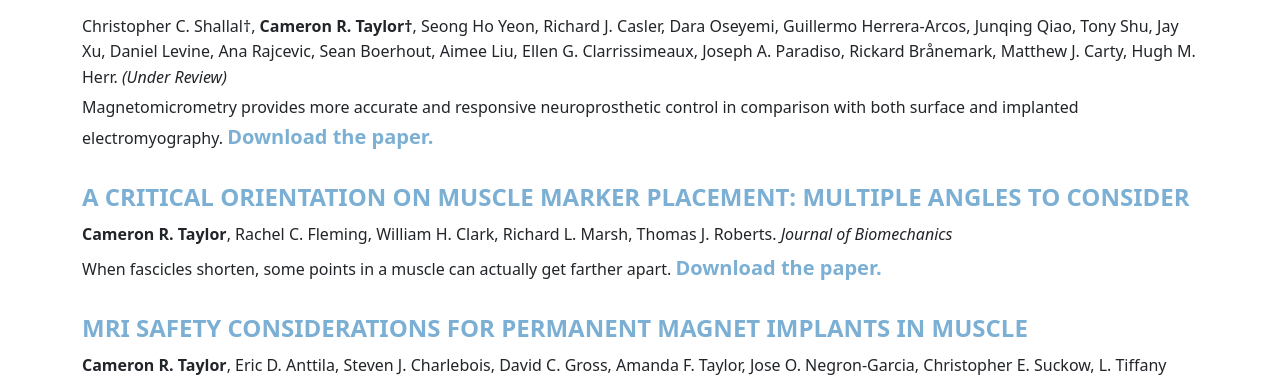
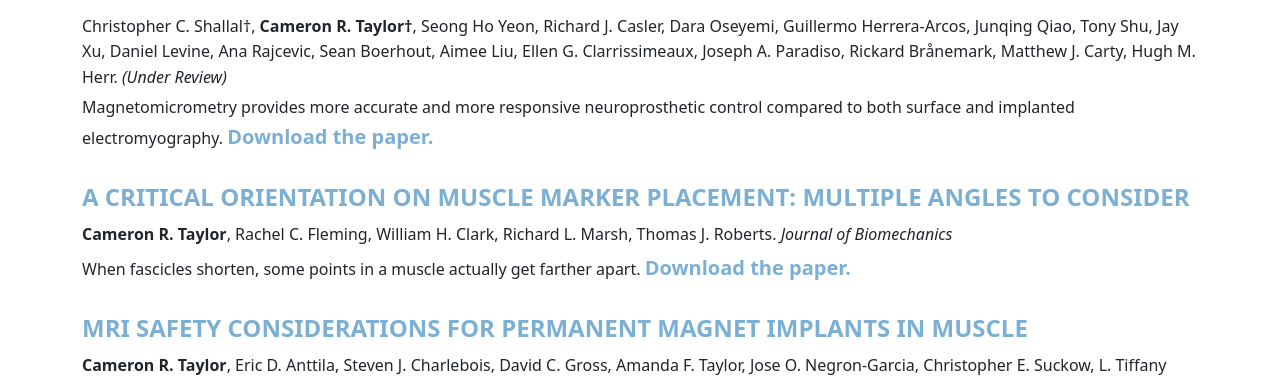
Before and after one commit to cameronroytaylor/hi-phi, a Jekyll site: the page built from publications.md, in a window 1280 px wide and 900 px high. Shown: the part 386-763 px from the top of the window. Built offline with Jekyll 4.4.1, drawn with Linux system fonts in a browser that asks for light colours.

```diff
--- a/_data/publications.yml
+++ b/_data/publications.yml
@@ -48,7 +48,7 @@ publications_by_year:
           - { name: "Matthew J. Carty" }
           - { name: "Hugh M. Herr" }
         venue: "(Under Review)"
-        abstract: "Magnetomicrometry provides more accurate and responsive neuroprosthetic control in comparison with both surface and implanted electromyography."
+        abstract: "Magnetomicrometry provides more accurate and more responsive neuroprosthetic control compared to both surface and implanted electromyography."
         pdf: "https://www.medrxiv.org/content/medrxiv/early/2025/11/22/2025.11.17.25340274.full.pdf"
       - title: "A critical orientation on muscle marker placement: Multiple angles to consider"
         authors:
@@ -58,7 +58,7 @@ publications_by_year:
           - { name: "Richard L. Marsh" }
           - { name: "Thomas J. Roberts" }
         venue: "Journal of Biomechanics"
-        abstract: "When fascicles shorten, some points in a muscle can actually get farther apart."
+        abstract: "When fascicles shorten, some points in a muscle actually get farther apart."
         pdf: "assets/publications/muscle_marker_placement.pdf"
       - title: "MRI Safety Considerations for Permanent Magnet Implants in Muscle"
         authors:
```
Also changed, not shown: people.md (+1 -1 lines), 3 other files.
